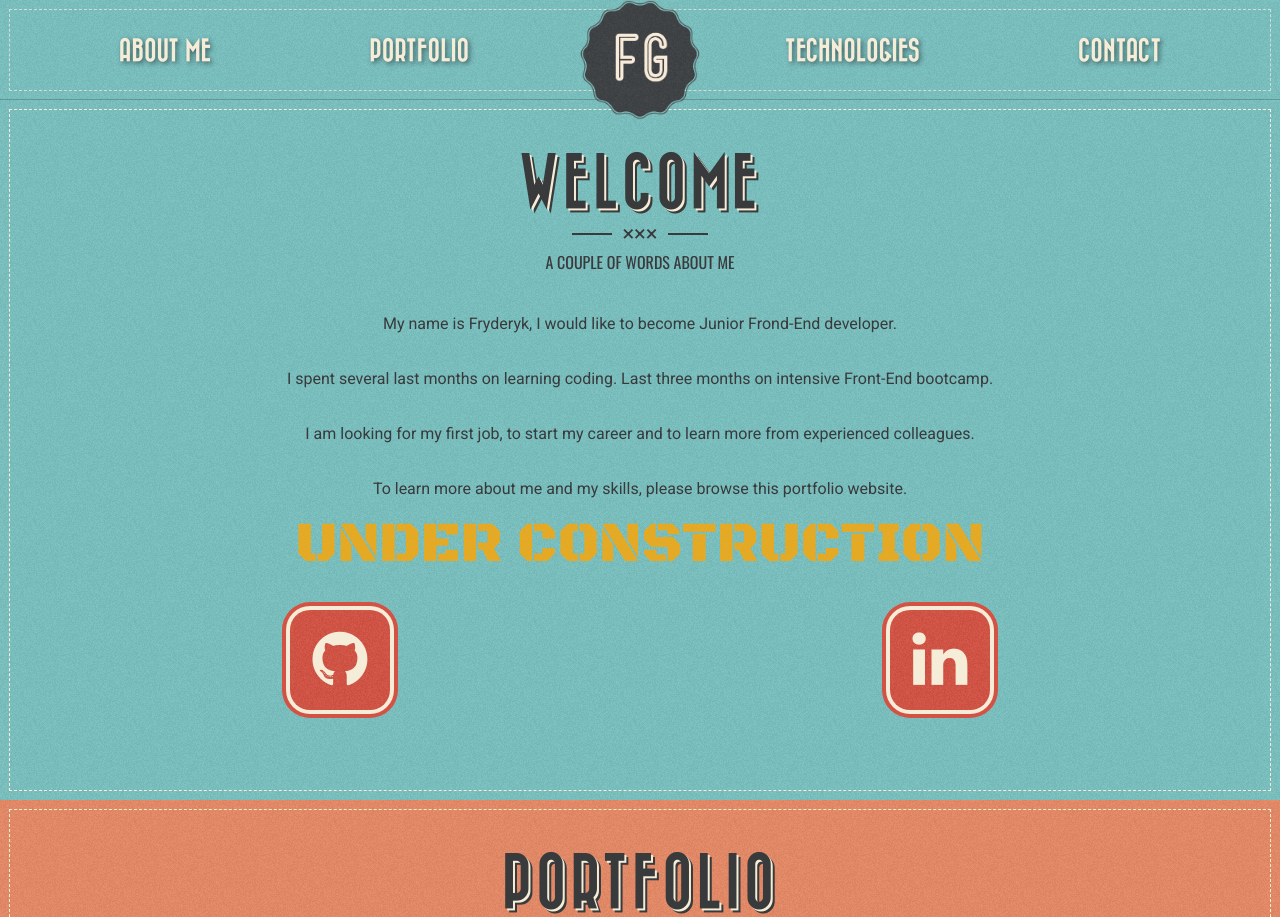
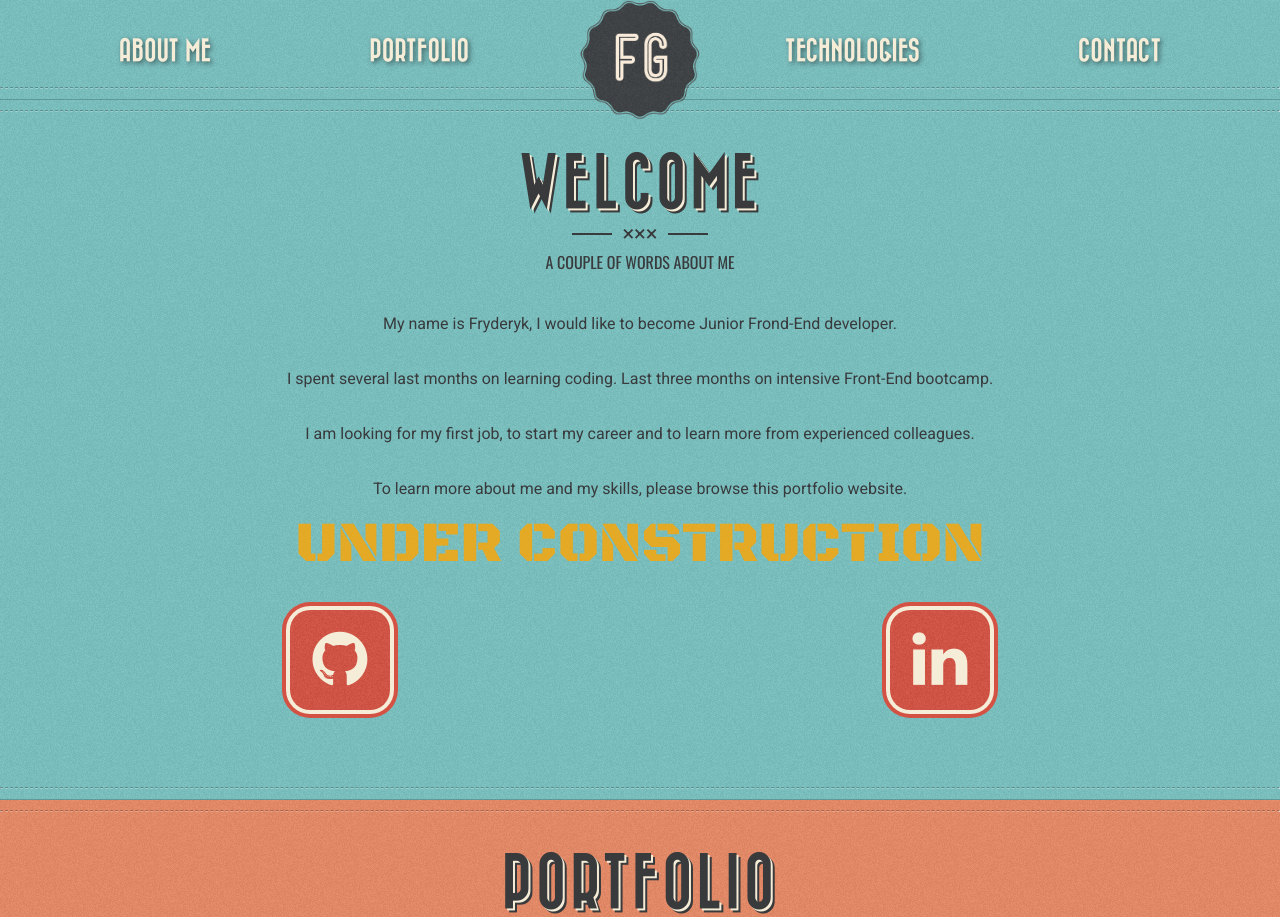
Before and after one commit to fryderykg/fryderykg.github.io, a website: page index.html in a window 1280 px wide. Shown: the top 917 px of the page. Drawn offline with nearby package versions, Linux system fonts and the light colour scheme.

Commit message:
remove dashed outline in section add dashed horizontal ruler add border-bottom to the sections remove border from input fields

```diff
--- a/index.html
+++ b/index.html
@@ -24,9 +24,11 @@
       <li class="menu-link"><a class="menu" href="#contact">contact</a></li>
     </ul>
   </nav>
+  <hr class="bottom">
 </header>
 
 <section class="about-me" id="about_me">
+  <hr class="top">
   <div class="container">
     <h2 id="welcome">welcome</h2>
     <div class="separator"><span>×××</span></div>
@@ -41,8 +43,11 @@
       <div class="icon"><a href="https://pl.linkedin.com/in/fryderyk-grodzinski" target="_blank"><i class="fa fa-linkedin"></i></a></div>
     </div>
   </div>
+  <hr class="bottom">
 </section>
+
 <section class="portfolio" id="portfolio">
+  <hr class="top">
   <div class="container">
     <h2>portfolio</h2>
     <div class="separator"><span>×××</span></div>
@@ -158,10 +163,12 @@
       </div>
     </div>
   </div>
+  <hr class="bottom">
 </section>
 
 <!--TECHNOLOGIES -->
 <section class="technologies" id="technologies">
+  <hr class="top">
   <div class="container">
     <h2>technologies</h2>
     <div class="separator"><span>×××</span></div>
@@ -261,8 +268,10 @@
       </div>
     </div>
   </div>
+  <hr class="bottom">
 </section>
 <section class="contact" id="contact">
+  <hr class="top">
   <h2 class="light">contact</h2>
   <div class="separator"><span>×××</span></div>
   <div class="section-subtitle">I'LL BE GLAD TO ANSWER YOUR QUESTIONS!</div>
@@ -276,6 +285,7 @@
       <input type="submit" id="submit" value="Send Message" class="button">
     </fieldset>
   </form>
+  <hr class="bottom">
 </section>
 <footer>
 <p>Made with passion by
--- a/sass/main.sass
+++ b/sass/main.sass
@@ -9,6 +9,19 @@ body
   margin: 100px 0 0 0
   font-family: $font-primary
 
+//  Dashed separator
+hr
+  border-bottom: 1px dashed rgba(255, 255, 255, 0.25)
+  border-top: 1px dashed rgba(0, 0, 0, 0.25)
+  height: 0
+  margin: 0
+  position: absolute
+  width: 100%
+  &.bottom
+    bottom: 10px
+  &.top
+    top: 10px
+
 header
   align-items: center
   background: $color-blue url("../img/built/grain.png")
@@ -19,9 +32,6 @@ header
   top: 0
   width: 100%
   z-index: 10
-  //@include shadow-box
-  outline: 1px dashed rgba(246, 237, 216, 0.7)
-  outline-offset: -10px
 
 //  NAVIGATION
 nav
@@ -32,6 +42,7 @@ nav
     position: fixed
     top: 0
     transform: translate(-50%, 0)
+    z-index: 20
   ul
     display: flex
     justify-content: space-around
@@ -102,10 +113,10 @@ nav
 // ALL SECTIONS
 section
   background-image: url("../img/built/grain.png")
+  border-bottom: 1px solid rgba(0, 0, 0, 0.2)
   min-height: calc(100vh - 100px)
-  outline-offset: -10px
-  outline: 1px dashed $color-beige
   padding-bottom: 30px
+  position: relative
   text-align: center
 
 //  ABOUT ME SECTION
@@ -173,8 +184,6 @@ section
 // TECHNOLOGIES SECTION
 .technologies
   background-color: $color-beige
-  outline: 1px dashed $color-gray-dark
-  padding-bottom: 50px
 
 .technologies-item
   h3
@@ -199,6 +208,7 @@ section
     @media (max-width: 576px)
       width: 100%
   input, textarea
+    border: none
     border-radius: 5px
     display: block
     font-family: $font-primary
@@ -222,8 +232,6 @@ footer
   display: flex
   height: 100px
   justify-content: center
-  outline-offset: -10px
-  outline: 1px dashed $color-beige
   text-align: center
   p
     margin: 0
```
Also changed, not shown: css/build.css, 1 other file.
